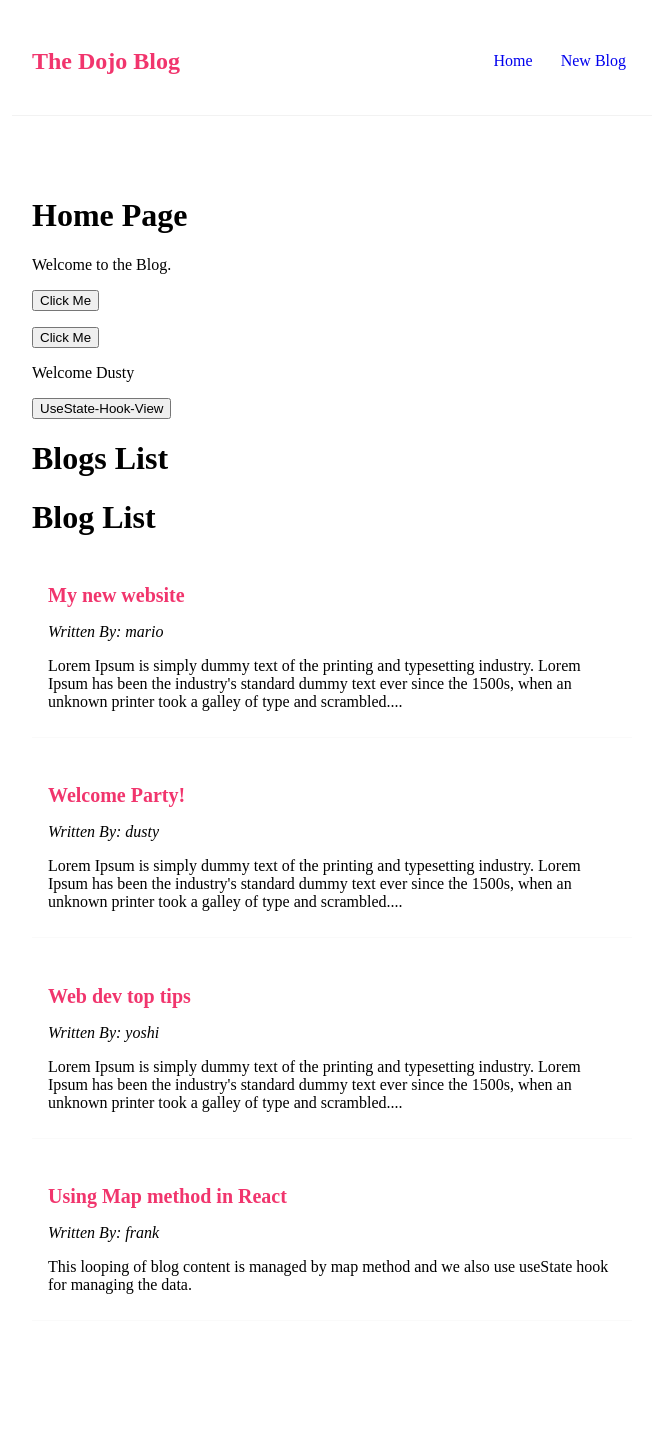
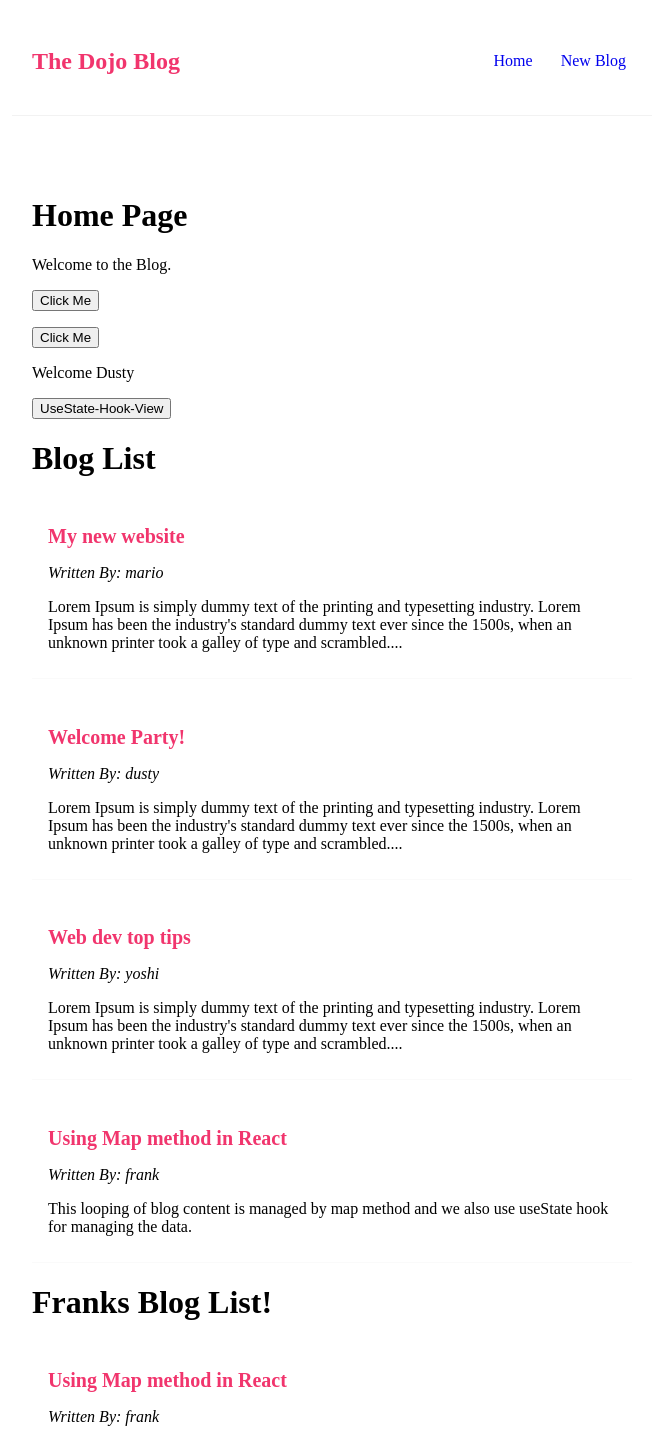
Before and after one commit to mrcoderhimanshu/reactjs-learning, a React (Create React App) app in the folder dojo-blog/: page / in a window 1280 px wide. Shown: the top 1442 px of the page, without its empty margins (308-965 px from the left). Before the commit the page ends 1401 px from the top, so only its background shows below. Built offline with nearby package versions, Linux system fonts and the light colour scheme.

Commit message:
add: reuse of component

```diff
--- a/dojo-blog/src/components/Home.jsx
+++ b/dojo-blog/src/components/Home.jsx
@@ -25,8 +25,8 @@ const Home = () => {
             <p><button onClick={() =>{handleParamMethod('param')}}>Click Me</button></p>
             <p>Welcome {name}</p>
             <p><button onClick={handleChange}>UseState-Hook-View</button></p>
-            <h1>Blogs List</h1>
             <BlogList blogs={blogs} title="Blog List"/>
+            <BlogList blogs={blogs.filter((blog) => blog.author === 'frank')} title="Franks Blog List!"/>
         </div>
      );
 }
```
